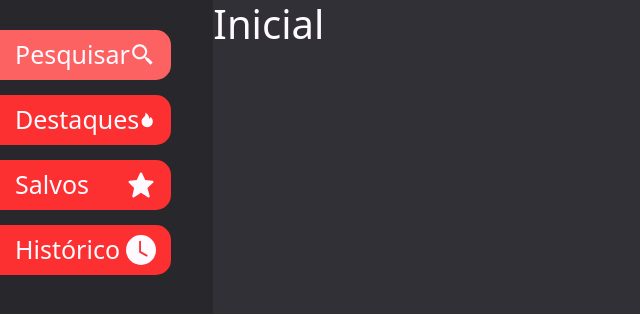
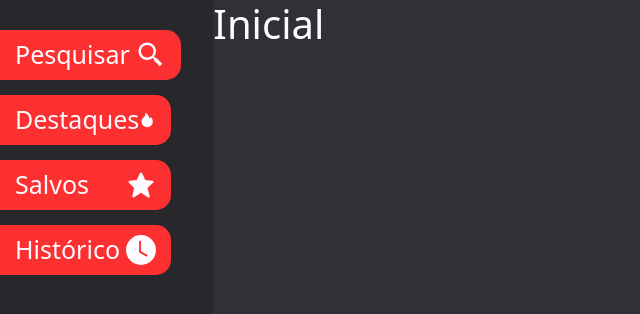
Before and after one commit to TakedaGalaxy/trabalho-ihc, a React (Create React App) app: page / in a window 1280 px wide. In both pictures the pointer is over the element "Pesquisar". Shown: the top 314 px of the page, without its empty margins (0-640 px from the left). Built offline with nearby package versions, Linux system fonts and the light colour scheme.

Commit message:
Ajustado estilo do botão menu

```diff
--- a/src/componentes/elementos/menu/menu.scss
+++ b/src/componentes/elementos/menu/menu.scss
@@ -9,6 +9,10 @@
 
 .BotaoMenu {
   width: 80%;
+  transition: all .3s;
+  &:hover {
+    width: 85%;
+  }
 
   .botao {
     width: 100%;
@@ -24,9 +28,6 @@
     color: $cor-quintenaria;
     padding: 0 15px;
     transition: all 0.2s;
-    &:hover {
-      background-color: lighten($cor-secundaria, 40%);
-    }
 
     &.ativo {
       background-color: $cor-secundaria;
```
